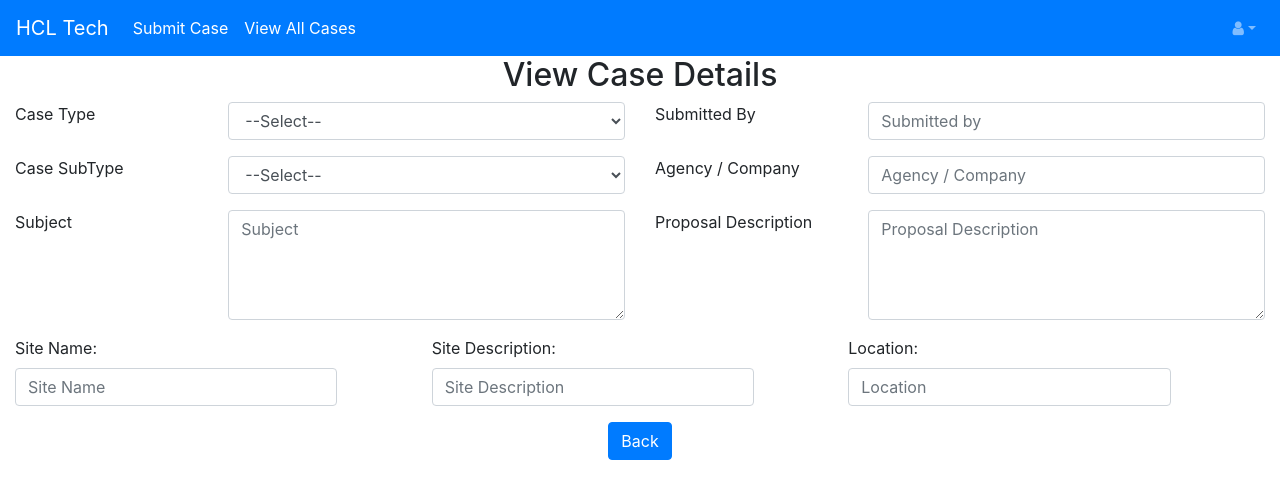
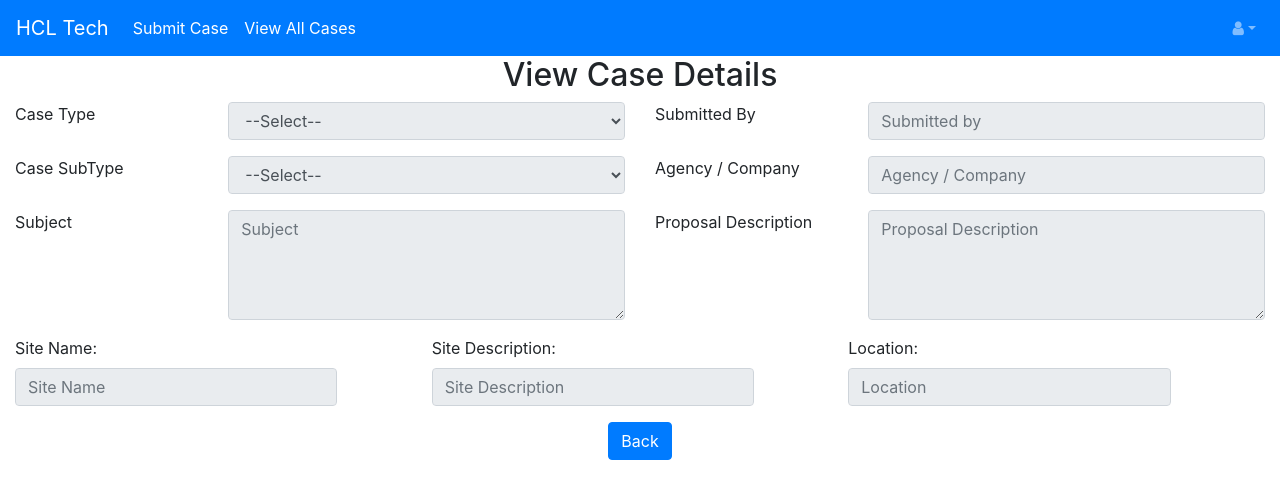
Before and after one commit to HCLMODGAMMA/modgammawebapp, a React (Create React App) app in the folder modGamwebapp/: page /ViewCase in a window 1280 px wide. Shown: the top 498 px of the page. Built offline with nearby package versions, Linux system fonts and the light colour scheme; no server answers.

Commit message:
view case fields disabled

```diff
--- a/modGamwebapp/src/components/ViewCases/ViewCase.jsx
+++ b/modGamwebapp/src/components/ViewCases/ViewCase.jsx
@@ -94,7 +94,7 @@ export class ViewCase extends Component {
                     <div class="row form-group">
                     <label class="control-label col-sm-4">Case Type</label>
                     <div class="col-sm-8">
-                        <select class="form-control" id="caseType" name="caseType" value={formFields.caseType} onChange={this.changeEventReact}>
+                        <select disabled="true" class="form-control" id="caseType" name="caseType" value={formFields.caseType} onChange={this.changeEventReact}>
                             <option value="">--Select--</option>
                             <option value="BA">BA Application</option>
                             <option value="SA">SA Application</option>
@@ -110,7 +110,7 @@ export class ViewCase extends Component {
                     <div class="row form-group">
                     <label class="control-label col-sm-4">Case SubType</label>
                     <div class="col-sm-8">
-                        <select class="form-control" id="caseSubType" name="caseSubType" value={formFields.caseSubType} onChange={this.changeEventReact}>
+                        <select disabled="true"  class="form-control" id="caseSubType" name="caseSubType" value={formFields.caseSubType} onChange={this.changeEventReact}>
                         <option value="">--Select--</option>
                             <option value="BA-12">BA-12 Application</option>
                             <option value="BA-14">BA-14 Application</option>
@@ -132,14 +132,14 @@ export class ViewCase extends Component {
                     <div class="row form-group">
                     <label class="control-label col-sm-4">Submitted By</label>
                     <div class="col-sm-8">
-                        <input type="text" className="form-control" placeholder="Submitted by" name="contactsubmittedBy" value={formFields.contactsubmittedBy} onChange={this.changeEventReact} />
+                        <input disabled="true" type="text" className="form-control" placeholder="Submitted by" name="contactsubmittedBy" value={formFields.contactsubmittedBy} onChange={this.changeEventReact} />
                     </div>
                     </div>
 
                     <div class="row form-group">
                         <label class="control-label col-sm-4">Agency / Company</label>
                         <div class="col-sm-8">
-                            <input type="text" className="form-control" placeholder="Agency / Company" name="contactagencyCompany"  value={formFields.contactagencyCompany} onChange={this.changeEventReact} />
+                            <input disabled="true" type="text" className="form-control" placeholder="Agency / Company" name="contactagencyCompany"  value={formFields.contactagencyCompany} onChange={this.changeEventReact} />
                         </div>
                     </div>
                 </div>
@@ -148,7 +148,7 @@ export class ViewCase extends Component {
                     <div class="row form-group">
                     <label class="control-label col-sm-4">Subject</label>
                     <div class="col-sm-8">
-                    <textarea cols="4" rows="4" className="form-control" placeholder="Subject" name="subject" value={formFields.subject} onChange={this.changeEventReact}>
+                    <textarea cols="4" rows="4" disabled="true" className="form-control" placeholder="Subject" name="subject" value={formFields.subject} onChange={this.changeEventReact}>
                         </textarea>
                     </div>
                     </div>
@@ -158,7 +158,7 @@ export class ViewCase extends Component {
                     <div class="row form-group">
                     <label class="control-label col-sm-4">Proposal Description</label>
                     <div class="col-sm-8">
-                    <textarea cols="4" rows="4" className="form-control" placeholder="Proposal Description" name="proposalDescription" value={formFields.proposalDescription} onChange={this.changeEventReact}>
+                    <textarea cols="4" rows="4" disabled="true" className="form-control" placeholder="Proposal Description" name="proposalDescription" value={formFields.proposalDescription} onChange={this.changeEventReact}>
                         </textarea>
                     </div>
                     </div>
@@ -168,26 +168,26 @@ export class ViewCase extends Component {
                     <div className="col-sm-4 col-xs-12">
                         <div className="form-group">
                             <label >Site Name:</label>
-                            <input type="text" className="form-control col-sm-10 col-xs-12" placeholder="Site Name" name="siteName" value={formFields.siteName} onChange={this.changeEventReact} />
+                            <input type="text" disabled="true"  className="form-control col-sm-10 col-xs-12" placeholder="Site Name" name="siteName" value={formFields.siteName} onChange={this.changeEventReact} />
                         </div>
                     </div>
                     <div className="col-sm-4 col-xs-12">
                         <div className="form-group">
                             <label>Site Description:</label>
-                            <input type="text" className="form-control col-sm-10 col-xs-12" placeholder="Site Description" name="siteDescription" value={formFields.siteDescription} onChange={this.changeEventReact} />
+                            <input type="text" disabled="true" className="form-control col-sm-10 col-xs-12" placeholder="Site Description" name="siteDescription" value={formFields.siteDescription} onChange={this.changeEventReact} />
                         </div>
                     </div>
                     <div className="col-sm-4 col-xs-12">
                         <div className="form-group">
                             <label>Location:</label>
-                            <input type="text" className="form-control col-sm-10 col-xs-12" placeholder="Location" name="location" value={formFields.location} onChange={this.changeEventReact} />
+                            <input type="text" disabled="true" className="form-control col-sm-10 col-xs-12" placeholder="Location" name="location" value={formFields.location} onChange={this.changeEventReact} />
                         </div>
                     </div>
                 </div>
             </div>
             </div>
                 <div class="text-center">
-                    <button id="submitCase" type="button" className="btn btn-primary" onClick={() => this.backToListOfCases()}>Back</button>
+                    <button id="submitCase"  type="button" className="btn btn-primary" onClick={() => this.backToListOfCases()}>Back</button>
                 </div>
                 </form>
             </div>
```
